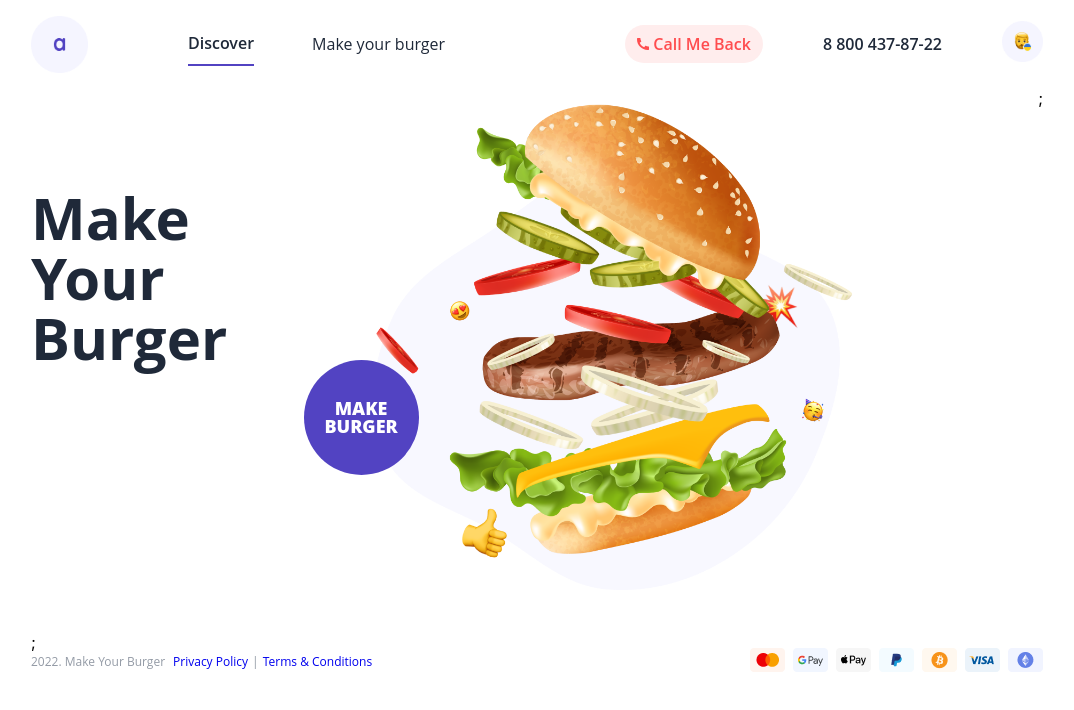
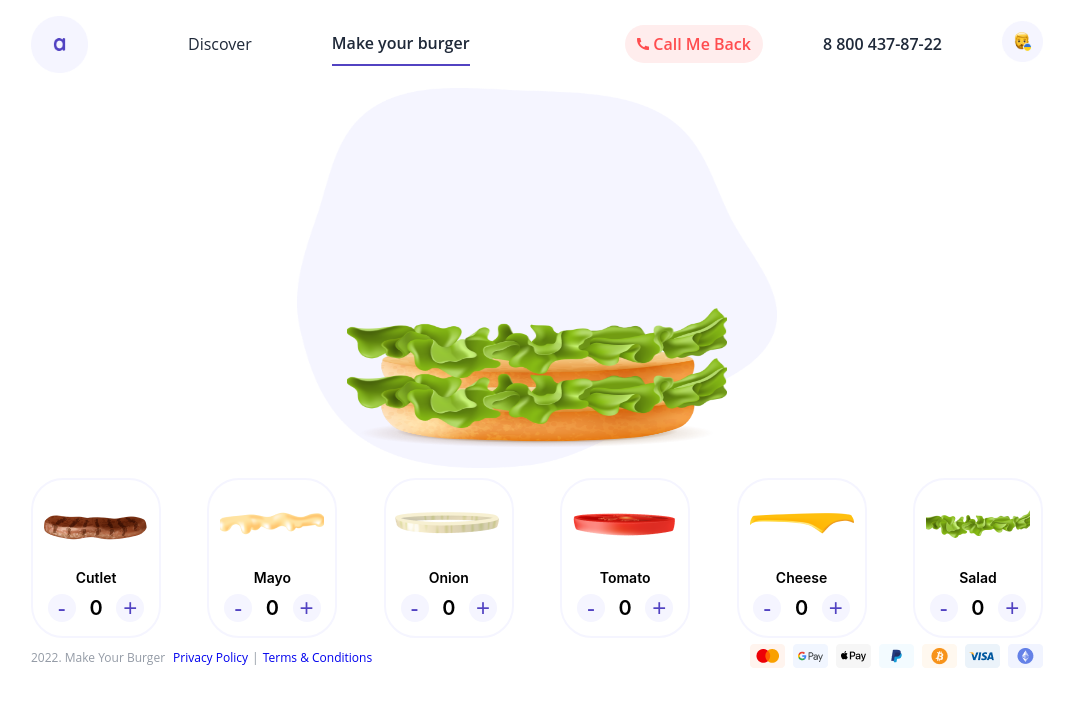
Before and after one commit to YuliiaK1/Make-your-burger, a React (Create React App) app: page /constructor in a window 1280 px wide. Shown: the top 710 px of the page, without its empty margins (103-1177 px from the left). Built offline with nearby package versions, Linux system fonts and the light colour scheme.

Commit message:
Set up routing between pages.

```diff
--- a/src/App.jsx
+++ b/src/App.jsx
@@ -1,33 +1,21 @@
 import React from 'react';
+import { Route, Routes, Link } from 'react-router-dom';
 import Header from './components/Header';
 import Main from './components/Main';
-import Section from './components/Section';
 import ScreenOne from './components/ScreenOne';
-import Ingredients from './components/Ingredients';
 import Footer from './components/Footer';
 
 
-const ingredients = [
-  {name: 'Cutlet', image: './image/cutlet.png'},
-  {name: 'Mayo',   image: './image/mayo.png'},
-  {name: 'Onion',  image: './image/onion.png'},
-  {name: 'Tomato', image: './image/tomatoe.png'},
-  {name: 'Cheese', image: './image/cheese.png'},
-  {name: 'Salad',  image: './image/salad.png'}
-];
-
-const mmm = <div className='ingredients'>{ingredients.map((obj)=>(<Ingredients name={obj.name} image={obj.image}/> ))}</div>;
-
 function App() {
-  const[openConstructor, setOpenConstructor] = React.useState(true);
+  const[openConstructor, setOpenConstructor] = React.useState(false);
   return (
     <div className="wrapper">
-      <Header onClickMake={() => setOpenConstructor(false)} onClickDiscover={() => setOpenConstructor(true)}/>
-      <div className="main-section">
-          <Main />
-          {openConstructor?<Section onClickMake={() => setOpenConstructor(false)} />:<ScreenOne/>};
-      </div>
-          {openConstructor? null : mmm};
+      <Header/>
+        <Routes>
+          <Route path="/home" element={<Main/>}/>
+          <Route path="/constructor" element={<ScreenOne/>}/>
+          <Route path="*" element={<h3>404</h3>} />
+        </Routes>
       <Footer />
     </div>
   );
--- a/src/components/Header.jsx
+++ b/src/components/Header.jsx
@@ -1,12 +1,13 @@
 import './Header.scss';
-function Header(props) {
+import { NavLink } from 'react-router-dom';
+function Header() {
     return (
         <header className="header">
           <div className="header-left">
           <img width={57} height={57} src="./image/header-logo.png" alt="header-logo" />
            <ul>
-            <li className="active" onClick={props.onClickDiscover} style={{cursor: "pointer"}}>Discover</li>
-            <li onClick={props.onClickMake} style={{cursor: "pointer"}}>Make your burger</li>
+            <NavLink to="/home" style={{ textDecoration: 'none' }}><li >Discover</li></NavLink>
+            <NavLink to="/constructor" style={{ textDecoration: 'none' }}><li>Make your burger</li></NavLink>
            </ul>
           </div>
           <div className="header-right">
--- a/src/components/Header.scss
+++ b/src/components/Header.scss
@@ -27,20 +27,20 @@ header {
       margin-right: 100px;
     }
     ul {
+      display: flex;
+      align-items: center;
+      gap: 80px;
       li {
-        &:first-child {
-          margin-right: 58px;
-          padding: 10px 0px;
-        }
+        cursor: pointer;
+        color: #1F2939;
+        padding: 10px 0px;
       }
     }
   }
-
   .active {
     border-bottom: 2px solid rgb(82, 67, 194);
     font-weight: 600;
   }
-
   .header-right {
     ul {
       li {
--- a/src/components/Ingredients.jsx
+++ b/src/components/Ingredients.jsx
@@ -25,7 +25,7 @@ function Ingredients(props) {
             <div className="counter">
               <button disabled={!count} onClick={minus}>-</button>
               <p>{count}</p>
-              <button onClick={plus}>+</button>
+              <button disabled={count>=3} onClick={plus}>+</button>
             </div>
       </div>
       </div>
--- a/src/components/Main.jsx
+++ b/src/components/Main.jsx
@@ -1,5 +1,6 @@
 import React from 'react';
 import './Main.scss';
+import Section from './Section';
 
 
 function Main() {
@@ -8,6 +9,9 @@ function Main() {
         <div className='main'>
           <h1>Make Your Burger</h1>
         </div>
+        <div>
+          <Section/>
+        </div>
       </div>
   );
 }
--- a/src/components/ScreenOne.jsx
+++ b/src/components/ScreenOne.jsx
@@ -1,8 +1,10 @@
 import './ScreenOne.scss';
+import ShowIngredients from './ShowIngredients';
 
 function ScreenOne() {
     return (
-      <div className="screen-one">
+      <div>
+        <div className="screen-one">
         <img width={480} height={380} src="./image/bg-burger.png" alt="bc-burger" />
         <div className="constructor">
           <div className="salad2"><img width={380} height={70} src="./image/saladHuge.png" alt="saladHuge" /></div>
@@ -10,6 +12,10 @@ function ScreenOne() {
           <div className="bun"><img width={380} height={70} src="./image/bun-ingredient.png" alt="bun-ingredient" /></div>
           <div className="salad"><img width={380} height={70} src="./image/saladHuge.png" alt="saladHuge" /></div>
         </div>
+        </div>
+        <div>
+          <ShowIngredients/>
+        </div>
       </div>
   );
 }
--- a/src/components/Section.jsx
+++ b/src/components/Section.jsx
@@ -1,8 +1,9 @@
 import './Section.scss';
+import { Link } from 'react-router-dom';
 function Section(props) {
     return (
       <div className="section">
-        <button onClick={props.onClickMake} style={{cursor: "pointer"}}>Make Burger</button>
+        <Link to="/constructor"><button >Make Burger</button></Link>
         <img width={520} height={502} src="./image/main-img-burger.png" alt="burger" />
       </div>
   );
--- a/src/components/Section.scss
+++ b/src/components/Section.scss
@@ -1,7 +1,7 @@
 .section {
     margin: 0;
     position: relative;
-    right: 50px;
+    right: 70px;
       button {
         background: #5243C2;
         border-radius: 50%;
@@ -20,5 +20,6 @@
         position: relative;
         bottom: 157px;
         left: 50px;
+        cursor: pointer;
       }
   }
--- /dev/null
+++ b/src/components/ShowIngredients.jsx
@@ -0,0 +1,25 @@
+import React from 'react';
+import './ShowIngredients.scss';
+import Ingredients from './Ingredients';
+
+
+const ingredients = [
+    {name: 'Cutlet', image: './image/cutlet.png'},
+    {name: 'Mayo',   image: './image/mayo.png'},
+    {name: 'Onion',  image: './image/onion.png'},
+    {name: 'Tomato', image: './image/tomatoe.png'},
+    {name: 'Cheese', image: './image/cheese.png'},
+    {name: 'Salad',  image: './image/salad.png'}
+  ];
+
+
+function ShowIngredients() {
+    return (
+        <div className='show-ingredients'>
+            {ingredients.map((obj)=>(<Ingredients name={obj.name} image={obj.image}/> ))}
+        </div>
+
+  );
+}
+
+export default ShowIngredients;
--- /dev/null
+++ b/src/components/ShowIngredients.scss
@@ -0,0 +1,4 @@
+.show-ingredients {
+    display: flex;
+    justify-content: space-between;
+  }
```
